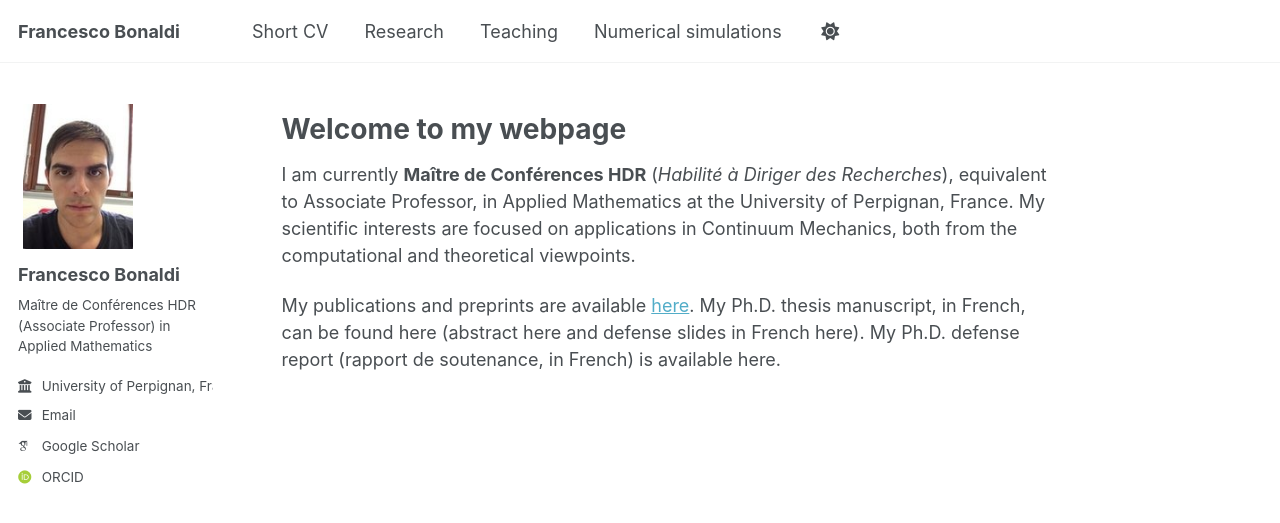
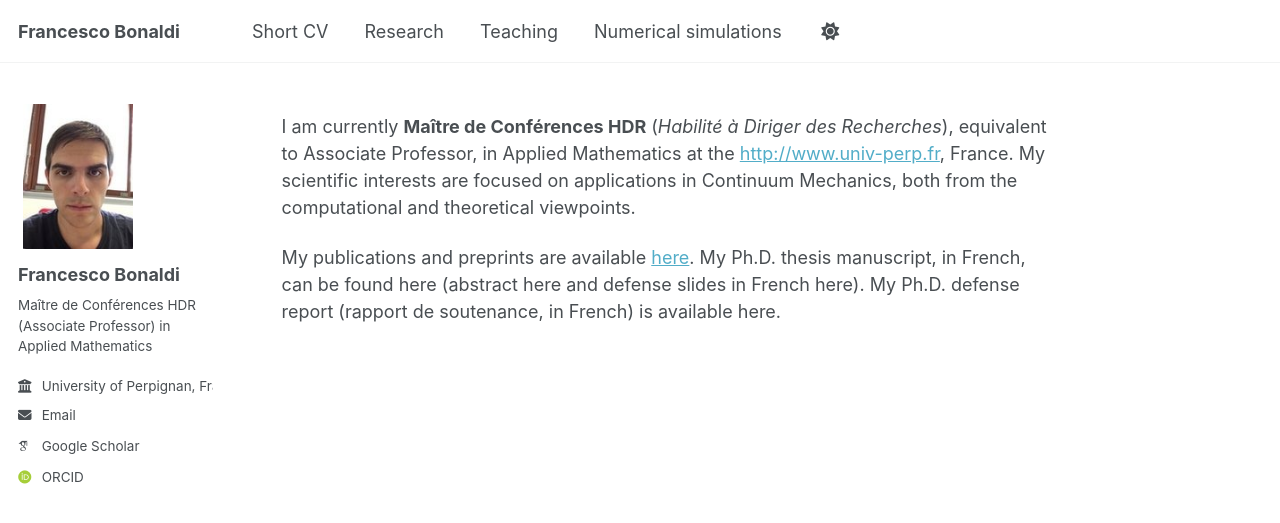
Before and after one commit to fbonaldi/fbonaldi.github.io, a Jekyll site: the page built from _pages/about.md, in a window 1280 px wide. Shown: the top 523 px of the page. Built offline with Jekyll 4.4.1, drawn with Linux system fonts in a browser that asks for light colours; some web fonts are replaced; a script bundle is joined from its source files by our own code; library files that are not in the unit come from our copies.

Commit message:
Update about.md

```diff
--- a/_pages/about.md
+++ b/_pages/about.md
@@ -7,9 +7,6 @@
   - /about.html
 ---
 
-
-Welcome to my webpage
-===
-I am currently **Maître de Conférences HDR** (_Habilité à Diriger des Recherches_), equivalent to Associate Professor, in Applied Mathematics at the University of Perpignan, France. My scientific interests are focused on applications in Continuum Mechanics, both from the computational and theoretical viewpoints.
+I am currently **Maître de Conférences HDR** (_Habilité à Diriger des Recherches_), equivalent to Associate Professor, in Applied Mathematics at the [http://www.univ-perp.fr](University of Perpignan), France. My scientific interests are focused on applications in Continuum Mechanics, both from the computational and theoretical viewpoints.
 
 My publications and preprints are available [here](/publications/). My Ph.D. thesis manuscript, in French, can be found here (abstract here and defense slides in French here). My Ph.D. defense report (rapport de soutenance, in French) is available here.
```
